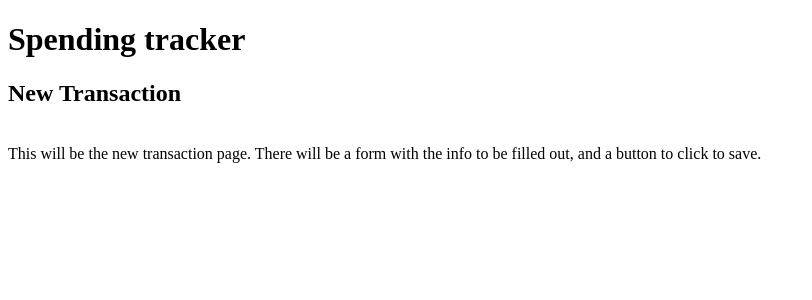
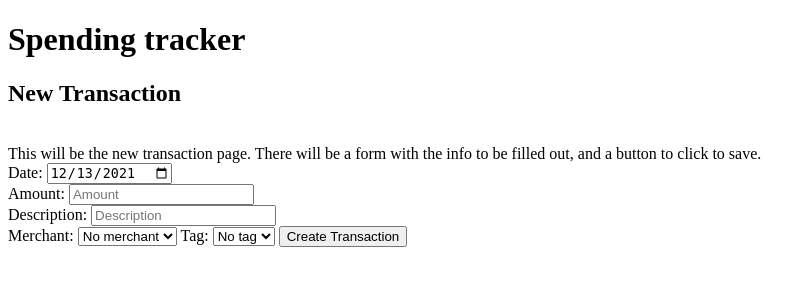
Before and after one commit to Andrew-Lindsay42/Spending-Tracker, a Flask app: page /transactions/new in a window 1280 px wide. Shown: the top 300 px of the page, without its empty margins (0-812 px from the left). Run offline with Flask 2, Linux system fonts and the light colour scheme; data that the repository does not hold is empty; some libraries are stand-ins or nearby versions.

Commit message:
Added ability to create ne transactions

```diff
--- a/controllers/transactions_controller.py
+++ b/controllers/transactions_controller.py
@@ -1,3 +1,4 @@
+from datetime import date
 from flask import Flask, render_template, request, redirect
 from flask import Blueprint
 from models.transaction import Transaction
@@ -18,15 +19,29 @@ def transactions():
 # GET '/transactions/new'
 @transactions_blueprint.route('/transactions/new')
 def new_transaction():
-
-    return render_template('transactions/new.html')
+    today = date.today()
+    merchants = merchant_repo.get_active()
+    tags = tag_repo.get_active()
+    return render_template('transactions/new.html', today = today, merchants = merchants, tags = tags)
 
 # CREATE
 # POST '/transactions'
 @transactions_blueprint.route('/transactions', methods = ['POST'])
 def create_transaction():
-
-    return redirect('transactions/new.html')
+    date = request.form['date']
+    amount = request.form['amount']
+    description = request.form['description']
+    if request.form['merchant_id'] != 'no merchant':
+        merchant = merchant_repo.select(request.form['merchant_id'])
+    else:
+        merchant = None
+    if request.form['tag_id'] != 'no tag':
+        tag = tag_repo.select(request.form['tag_id'])
+    else:
+        tag = None
+    new_transaction = Transaction(amount, date, description, merchant, tag)
+    transaction_repo.save(new_transaction)
+    return redirect('transactions/new')
 
 # SHOW
 # GET '/transactions/<id>
--- a/templates/transactions/new.html
+++ b/templates/transactions/new.html
@@ -4,4 +4,42 @@
 <h2>New Transaction</h2>
 <br>This will be the new transaction page. There will be a form with the info to be filled out, and a button to click to save.
 
+<div id = "form">
+    <form action='/transactions' method="post">
+        <label for="date">Date:</label>
+        <input type="date" name="date" id="date" value = "{{today}}">
+        <br>
+        <label for="amount">Amount:</label>
+        <input type="number" name="amount" id="amount" placeholder = "Amount" step="0.01">
+        <br>
+        <label for="description">Description:</label>
+        <input type="text" name="description" id="description" placeholder = "Description">
+        <br>
+        <label for="merchant">Merchant:</label>
+        <select id="merchant" name="merchant_id">
+            <option value="no merchant" selected = "selected">
+                No merchant
+            </option>
+        {% for merchant in merchants %}
+            <option value="{{ merchant.id }}">
+            {{ merchant.name }}
+            </option>
+        {% endfor %}
+        </select>
+        <label for="tag">Tag:</label>
+        <select id="tag" name="tag_id">
+            <option value="no tag" selected = "selected">
+                No tag
+            </option>
+        {% for tag in tags %}
+            <option value="{{ tag.id }}">
+            {{ tag.name }}
+            </option>
+        {% endfor %}
+        </select>
+
+        <button type="submit">Create Transaction</button>
+    </form>
+</div>
+
 {% endblock %}
```
